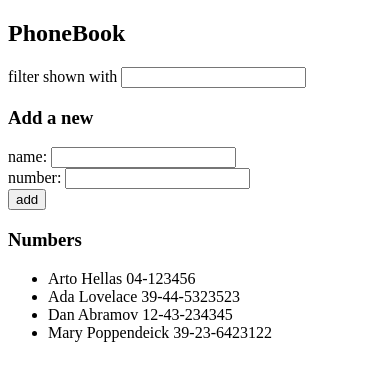
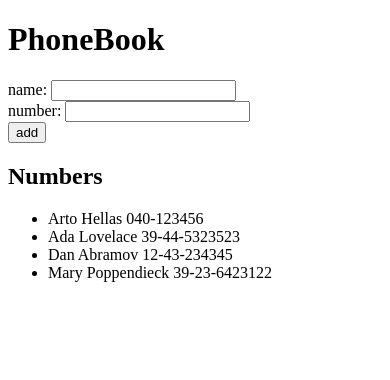
Before and after one commit to yuvrajsteve-cmyk/fullstackopen-part2, a React (Vite) app in the folder phonebook/: page / in a window 390 px wide. Shown: the top 380 px of the page. Built offline with nearby package versions, Linux system fonts and the light colour scheme; data requests are answered from the project's data file.

Commit message:
2.11: The Phonebook Step 6

```diff
--- /dev/null
+++ b/phonebook/db.json
@@ -0,0 +1,24 @@
+{
+  "persons":[
+    {
+      "name": "Arto Hellas",
+      "number": "040-123456",
+      "id": "1"
+    },
+    {
+      "name": "Ada Lovelace",
+      "number": "39-44-5323523",
+      "id": "2"
+    },
+    {
+      "name": "Dan Abramov",
+      "number": "12-43-234345",
+      "id": "3"
+    },
+    {
+      "name": "Mary Poppendieck",
+      "number": "39-23-6423122",
+      "id": "4"
+    }
+  ]
+}
--- a/phonebook/package.json
+++ b/phonebook/package.json
@@ -7,9 +7,11 @@
     "dev": "vite",
     "build": "vite build",
     "lint": "eslint .",
-    "preview": "vite preview"
+    "preview": "vite preview",
+    "server": "json-server -p 3001 db.json"
   },
   "dependencies": {
+    "axios": "^1.18.0",
     "react": "^19.2.6",
     "react-dom": "^19.2.6"
   },
@@ -22,6 +24,7 @@
     "eslint-plugin-react-hooks": "^7.1.1",
     "eslint-plugin-react-refresh": "^0.5.2",
     "globals": "^17.6.0",
+    "json-server": "^1.0.0-beta.15",
     "vite": "^8.0.12"
   }
 }
--- a/phonebook/src/App.jsx
+++ b/phonebook/src/App.jsx
@@ -1,68 +1,71 @@
-import { useState } from "react"
-import Filter from "./components/Filter"
-import PersonForm from "./components/PersonFrom"
-import Persons from "./components/Persons"
+import axios from 'axios'
+import { useEffect, useState } from 'react'
+
+const App = () => {
+
+  const [persons, setPersons] = useState([])
+  const [newName, setNewName] = useState('')
+  const [newNumber, setNewNumber] = useState('')
 
 
-const App = () => {
-  const [persons, setPersons] = useState([
-    { name: 'Arto Hellas', number: '04-123456', id: 1 },
-    { name: 'Ada Lovelace', number: '39-44-5323523', id: 2 },
-    { name: 'Dan Abramov', number: '12-43-234345', id: 3 },
-    { name: 'Mary Poppendeick', number: '39-23-6423122', id: 4 }
- ])
-    const [newName, setNewName] = useState('')
-    const [number, setNumber] = useState('')
-    const [searchTerm, setSearchTerm] = useState('')
+  useEffect(() => {
+    axios
+      .get('http://localhost:3001/persons')
+      .then(response => {
+        setPersons(response.data)
+      })
+  }, [])
 
-    const addPerson =  (event) => {
+
+  const handleNameChange = (event) => setNewName(event.target.value)
+  const handleNumberChange = (event) => setNewNumber(event.target.value)
+
+
+  const addName = (event) => {
     event.preventDefault()
 
-      const nameExist = persons.some(
-        (person) => person.name.toLowerCase() === newName.toLowerCase()
-      )
 
-      if(nameExist) {
-        alert(`${newName} is already added to the phonebook`)
+    const nameExists = persons.some(p => p.name.toLowerCase() === newName.toLowerCase())
+    if (nameExists) {
+      alert(`${newName} is already added to phonebook`)
       return
     }
 
     const personObject = {
       name: newName,
-        number: number,
-        id: persons.length + 1
+      number: newNumber,
+      id: String(persons.length + 1)
     }
 
     setPersons(persons.concat(personObject))
     setNewName('')
-    setNumber('')
+    setNewNumber('')
   }
-
-    const handleNameChange = (event) => setNewName(event.target.value)
-    const handleNumberChange = (event) => setNumber(event.target.value)
-    const handleSearchChange = (event) => setSearchTerm(event.target.value)
-
-    const personsToShow = persons.filter(person =>
-      person.name.toLowerCase().includes(searchTerm.toLowerCase())
-    )
-
 
   return (
     <div>
-           <h2>PhoneBook</h2>
-           <Filter value={searchTerm} onChange={handleSearchChange} />
+      <h1>PhoneBook</h1>
 
-           <h3>Add a new</h3>
-           <PersonForm
-           onSubmit={addPerson}
-           newName={newName}
-           handleNameChange={handleNameChange}
-           number={number}
-           handleNumberChange={handleNumberChange}/>
 
-           <h3>Numbers</h3>
-           <Persons personsToShow={personsToShow} />
+      <form onSubmit={addName}>
+        <div>
+          name: <input value={newName} onChange={handleNameChange} />
+        </div>
+        <div>
+          number: <input value={newNumber} onChange={handleNumberChange} />
+        </div>
+        <div>
+          <button type="submit">add</button>
+        </div>
+      </form>
 
+      <h2>Numbers</h2>
+      <ul>
+
+        {persons.map(person =>
+          <li key={person.id}>{person.name} {person.number}</li>
+        )}
+      </ul>
     </div>
   )
 }
--- a/phonebook/src/main.jsx
+++ b/phonebook/src/main.jsx
@@ -1,24 +1,4 @@
-import ReactDOM from 'react-dom/client'
-import App from './App'
+import ReactDOM from "react-dom/client";
+import App from "./App";
 
-const notes = [
-  {
-    id: 1,
-    content: 'HTML is easy',
-    important: true,
-  },
-  {
-    id: 2,
-    content: 'Browser can execute only JavaScript',
-    important: false,
-  },
-  {
-    id: 3,
-    content: 'GET and POST are the most important methods of HTTP protocol',
-    important: true,
-  },
-]
-
-ReactDOM.createRoot(document.getElementById('root')).render(
-  <App notes={notes} />
-)
+ReactDOM.createRoot(document.getElementById("root")).render(<App />);
```
Also changed, not shown: 1 other file (tests, documents, lock files or other folders). Lines whose indentation alone changed are shown as unchanged.
